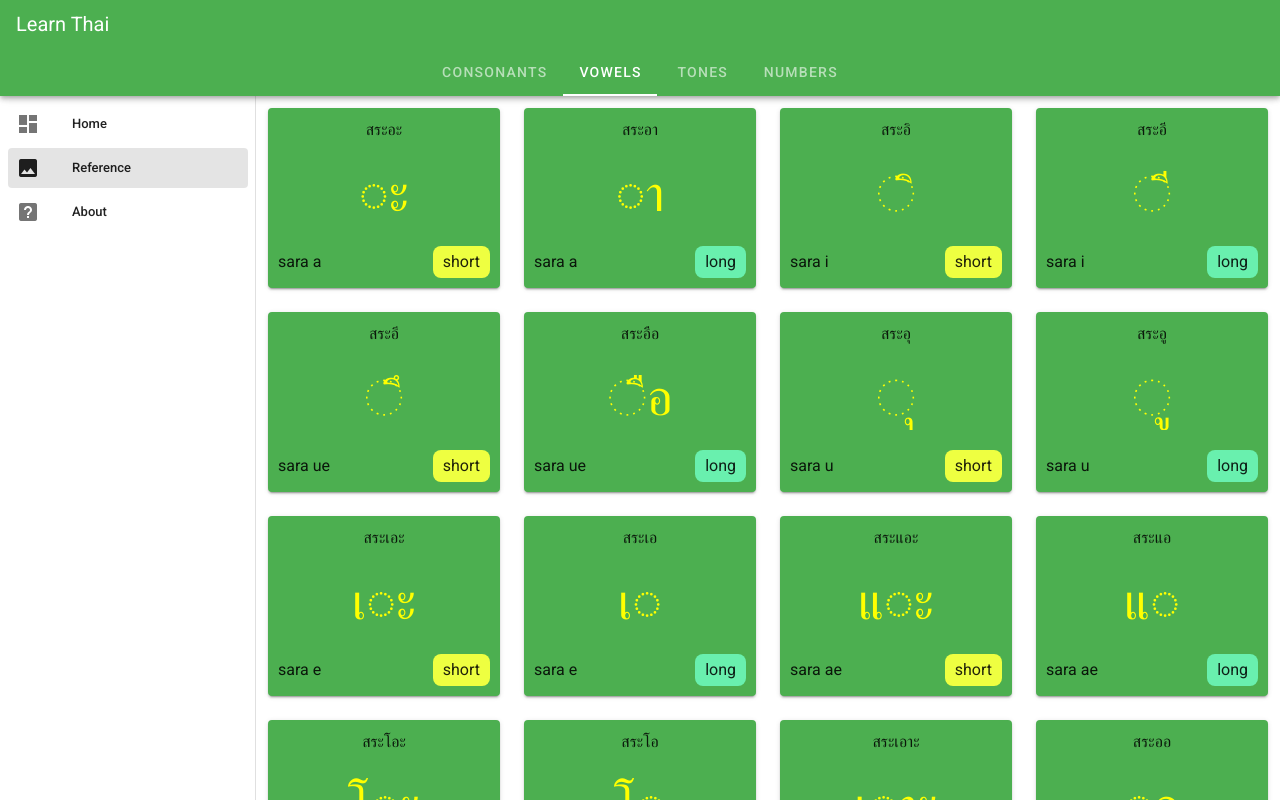
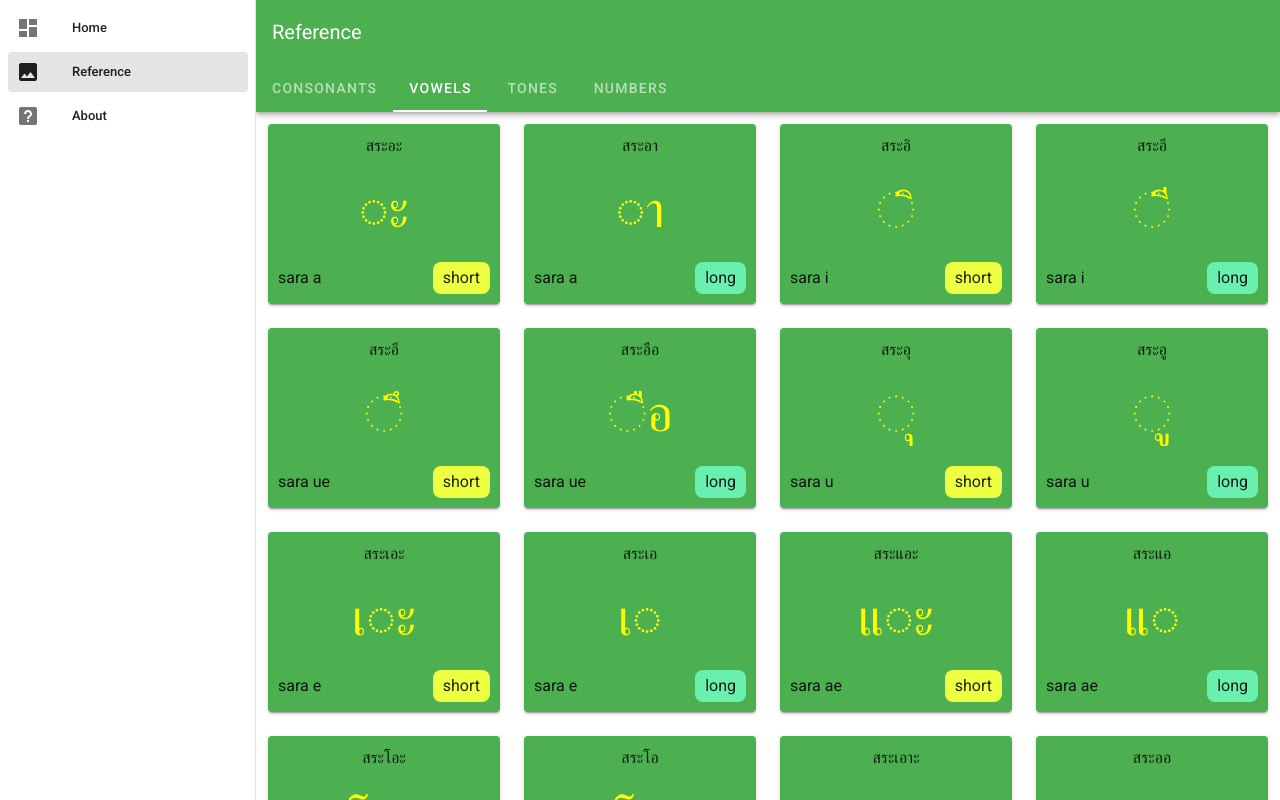
Before and after one commit to shane-tw/learn-thai, a Vue app: page /#/reference/vowels in a window 1280 px wide. Shown: the top 800 px of the page. Built offline with nearby package versions, Linux system fonts and the light colour scheme.

Commit message:
Only show sticky tabs on Reference page, add 404 page

```diff
--- /dev/null
+++ b/src/components/ReferenceExtension/ReferenceExtension.js
@@ -0,0 +1,3 @@
+export default {
+	name: 'ReferenceExtension'
+}
--- /dev/null
+++ b/src/components/ReferenceExtension/ReferenceExtension.vue
@@ -0,0 +1,13 @@
+<template>
+	<v-tabs
+		v-model="tab"
+		background-color="green"
+	>
+		<v-tabs-slider></v-tabs-slider>
+
+		<v-tab to="consonants">Consonants</v-tab>
+		<v-tab to="vowels">Vowels</v-tab>
+		<v-tab to="tones">Tones</v-tab>
+		<v-tab to="numbers">Numbers</v-tab>
+	</v-tabs>
+</template>
--- a/src/components/ReferenceItem/ReferenceItem.scss
+++ b/src/components/ReferenceItem/ReferenceItem.scss
@@ -23,6 +23,9 @@
 		color: yellow;
 		font-size: 50px;
 		margin-right: 5px;
+		overflow: hidden;
+		white-space: nowrap;
+		text-overflow: ellipsis;
 	}
 
 	&__badge {
--- a/src/components/ReferenceItem/ReferenceItem.vue
+++ b/src/components/ReferenceItem/ReferenceItem.vue
@@ -1,6 +1,6 @@
 <template>
 	<v-col cols="6" sm="4" lg="3" xl="2">
-		<v-card color="green" class="reference-item" height="180" v-ripple @click="onClickItem">
+		<v-card color="green" class="reference-item" min-height="180" v-ripple @click="onClickItem">
 			<div class="reference-item__row">
 				<span class="reference-item__thai">
 					{{ item.thai }}
--- a/src/router/index.js
+++ b/src/router/index.js
@@ -7,16 +7,19 @@ Vue.use(VueRouter)
 const routes = [
 	{
 		path: '/',
-		name: 'Home',
-		component: Home
+		component: Home,
+		meta: { title: 'Home' }
 	},
 	{
 		path: '/reference',
-		name: 'Reference Charts',
 		// route level code-splitting
 		// this generates a separate chunk (reference.[hash].js) for this route
 		// which is lazy-loaded when the route is visited.
-		component: () => import(/* webpackChunkName: "reference" */ '../views/Reference/Reference.vue'),
+		components: {
+			default: () => import(/* webpackChunkName: "reference" */ '../views/Reference/Reference.vue'),
+			header_extension: () => import(/* webpackChunkName: "reference" */ '../components/ReferenceExtension/ReferenceExtension.vue')
+		},
+		meta: { title: 'Reference', header_extension: true },
 		children: [
 			{
 				path: '',
@@ -24,29 +27,57 @@ const routes = [
 			},
 			{
 				path: 'consonants',
-				component: () => import(/* webpackChunkName: "reference" */ '../views/Consonants/Consonants.vue')
+				components: {
+					default: () => import(/* webpackChunkName: "reference" */ '../views/Consonants/Consonants.vue'),
+					header_extension: () => import(/* webpackChunkName: "reference" */ '../components/ReferenceExtension/ReferenceExtension.vue')
+				},
+				meta: { title: 'Reference', header_extension: true }
 			},
 			{
 				path: 'vowels',
-				component: () => import(/* webpackChunkName: "reference" */ '../views/Vowels/Vowels.vue')
+				components: {
+					default: () => import(/* webpackChunkName: "reference" */ '../views/Vowels/Vowels.vue'),
+					header_extension: () => import(/* webpackChunkName: "reference" */ '../components/ReferenceExtension/ReferenceExtension.vue')
+				},
+				meta: { title: 'Reference', header_extension: true }
 			},
 			{
 				path: 'tones',
-				component: () => import(/* webpackChunkName: "reference" */ '../views/Tones/Tones.vue')
+				components: {
+					default: () => import(/* webpackChunkName: "reference" */ '../views/Tones/Tones.vue'),
+					header_extension: () => import(/* webpackChunkName: "reference" */ '../components/ReferenceExtension/ReferenceExtension.vue')
+				},
+				meta: { title: 'Reference', header_extension: true }
 			},
 			{
 				path: 'numbers',
-				component: () => import(/* webpackChunkName: "reference" */ '../views/Numbers/Numbers.vue')
+				components: {
+					default: () => import(/* webpackChunkName: "reference" */ '../views/Numbers/Numbers.vue'),
+					header_extension: () => import(/* webpackChunkName: "reference" */ '../components/ReferenceExtension/ReferenceExtension.vue')
+				},
+				meta: { title: 'Reference', header_extension: true }
 			}
 		]
+	},
+	{
+		path: '/not-found',
+		component: () => import('../views/NotFound/NotFound.vue'),
+		meta: { title: 'Not Found' }
+	},
+	{
+		path: '*',
+		redirect: '/not-found'
 	}
 ]
 
 const router = new VueRouter({
-	// mode: 'history', // uncommented for now, GitHub pages doesn't like it
+	// mode: 'history', // commented for now, GitHub pages doesn't like it
 	base: process.env.BASE_URL,
 	routes,
-	scrollBehavior () {
+	scrollBehavior (to, from, savedPosition) {
+		if (savedPosition) {
+			return savedPosition
+		}
 		return { x: 0, y: 0 }
 	}
 })
--- a/src/views/App/App.vue
+++ b/src/views/App/App.vue
@@ -1,6 +1,6 @@
 <template>
 	<v-app>
-		<v-navigation-drawer v-model="drawer" app clipped fixed>
+		<v-navigation-drawer v-model="drawer" app fixed>
 			<v-list
 				dense
 				nav
@@ -26,26 +26,15 @@
 			app
 			color="green"
 			dark
-			dense
-			clipped-left
+			hide-on-scroll
+			v-if="$route.meta.header !== false"
 		>
 			<v-app-bar-nav-icon @click.stop="drawer = !drawer" v-if="!drawer"></v-app-bar-nav-icon>
 
-			<v-toolbar-title>Learn Thai</v-toolbar-title>
+			<v-toolbar-title>{{ $route.meta.title }}</v-toolbar-title>
 
-			<template v-slot:extension>
-				<v-tabs
-					v-model="tab"
-					centered="true"
-					background-color="green"
-				>
-					<v-tabs-slider></v-tabs-slider>
-
-					<v-tab to="consonants">Consonants</v-tab>
-					<v-tab to="vowels">Vowels</v-tab>
-					<v-tab to="tones">Tones</v-tab>
-					<v-tab to="numbers">Numbers</v-tab>
-				</v-tabs>
+			<template v-slot:extension v-if="$route.meta.header_extension">
+				<router-view name="header_extension"/>
 			</template>
 		</v-app-bar>
 
--- a/src/views/Home/Home.vue
+++ b/src/views/Home/Home.vue
@@ -1,6 +1,6 @@
 <template>
-	<div class="home">
+	<v-container fluid>
 		<p>This is the home page</p>
-	</div>
+	</v-container>
 </template>
 <script src="./Home.js"></script>
--- /dev/null
+++ b/src/views/NotFound/NotFound.vue
@@ -0,0 +1,5 @@
+<template>
+	<v-container fluid>
+		Nothing to see here
+	</v-container>
+</template>
```
